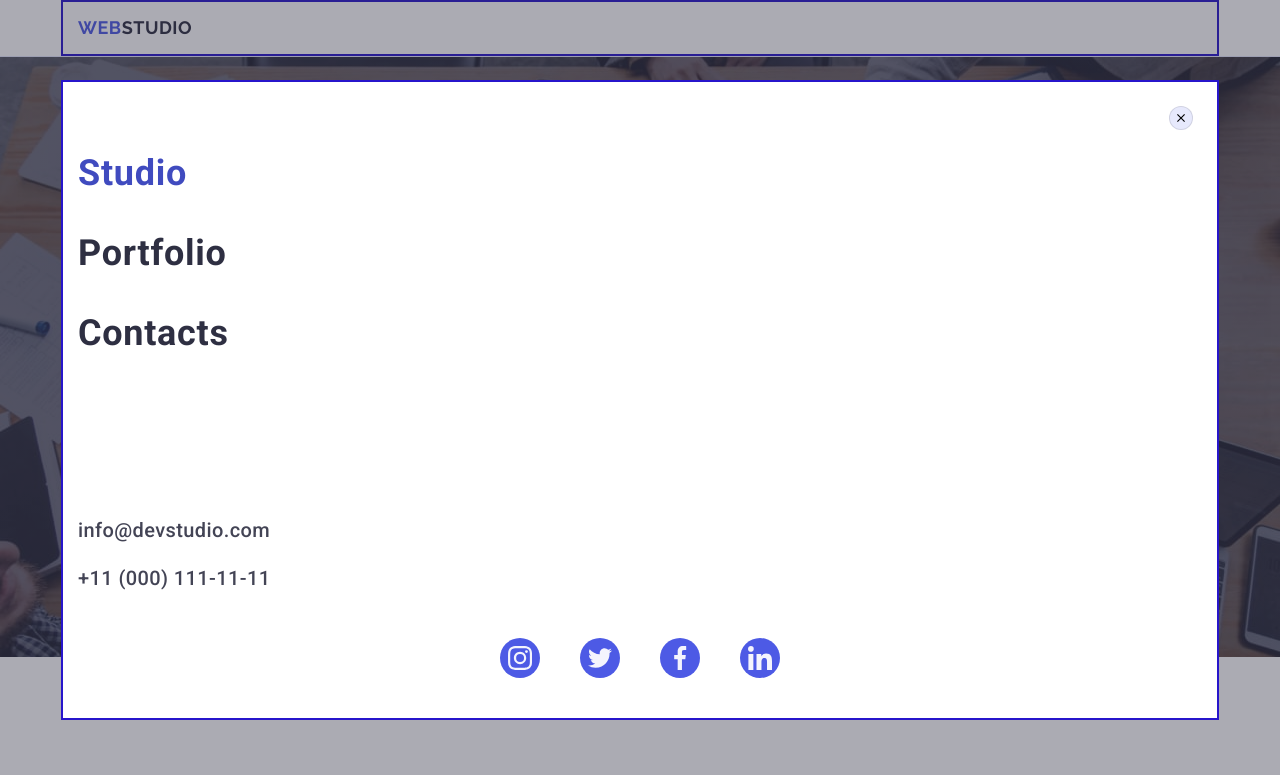
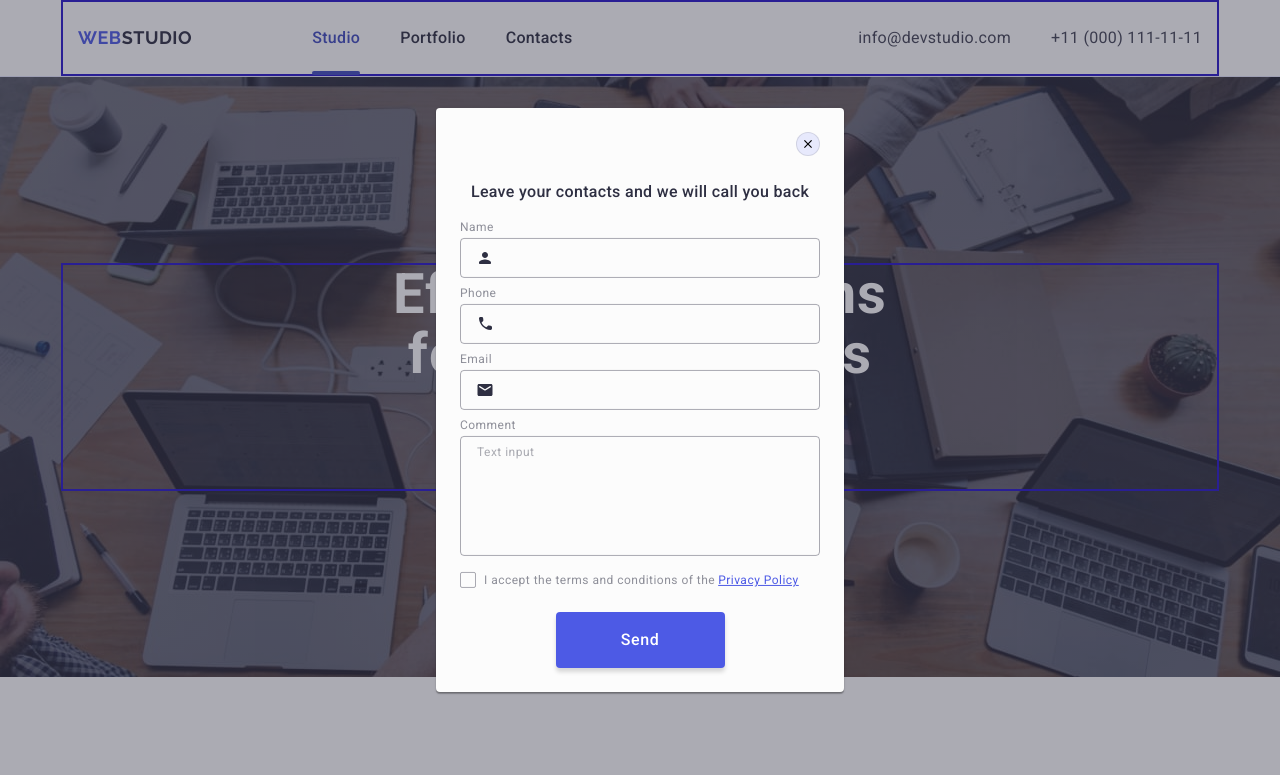
Before and after one commit to ArtVelych/goit-markup-hw-06, a plain HTML site: page index.html in a window 1280 px wide. Shown: the top 775 px of the page. Drawn offline with nearby package versions, Linux system fonts and the light colour scheme.

Commit message:
All the menus and modal were added

```diff
--- a/css/styles.css
+++ b/css/styles.css
@@ -73,7 +73,7 @@ section {
     text-transform: capitalize;
 }
 
-/* .portfolio-cover-text, */
+.portfolio-cover-text,
 .team-text,
 .portfolio-text,
 .page-footer-text {
@@ -98,9 +98,7 @@ section {
 .header-container {
     display: flex;
     justify-content: space-between;
-    height: 56px;
-    /* padding-left: 15px;
-    padding-right: 15px; */
+    padding: 17px 0 17px 0;
 }
 
 .page-nav {
@@ -118,7 +116,6 @@ section {
     letter-spacing: 0.03em;
     text-transform: uppercase;
     padding-left: 0;
-    /* margin-right: 76px; */
 }
 
 .logo-name {
@@ -135,85 +132,11 @@ section {
 
 .page-nav-list {
     display: none;
-    /* display: flex;
-    align-items: center; */
 }
-
-/* .nav-list-link {
-    font-size: 16px;
-    color: #2e2f42;
-    font-weight: 500;
-    line-height: 1.5;
-    letter-spacing: 0.02em;
-    text-transform: capitalize;
-    padding: 24px 0 24px;
-    display: block;
-    transition-property: color;
-    transition-duration: 250ms;
-    transition-timing-function: cubic-bezier(0.4, 0, 0.2, 1);
-} */
-
-/* .nav-items:not(:last-child) {
-    margin-right: 40px;
-}
-
-.page-nav-list .nav-list-link:hover,
-.page-nav-list .nav-list-link:focus {
-    color: #404bbf;
-}
-
-.nav-items {
-    position: relative;
-}
-
-.studio {
-    position: relative;
-    color: #404bbf;
-}
-
-.studio::after {
-    content: '';
-    width: 48px;
-    height: 4px;
-    background: rgba(64, 75, 191, 1);
-    position: absolute;
-    bottom: 0;
-    left: 0;
-    border-radius: 2px;
-    bottom: -1px;
-} */
 
 .address {
     display: none;
 }
-
-/* .address-items {
-    font-style: normal;
-}
-
-.address-links-item {
-    color: #434455;
-    font-size: 16px;
-    line-height: 1.5;
-    letter-spacing: 0.02em;
-    padding: 24px 0 24px;
-    display: block;
-    transition: color 250ms cubic-bezier(0.4, 0, 0.2, 1);
-}
-
-.address-links .address-links-item:hover,
-.address-links .address-links-item:focus {
-    color: #404bbf;
-}
-
-.address-links {
-    display: flex;
-    align-items: center;
-}
-
-.address-items:not(:last-child) {
-    margin-right: 40px;
-} */
 
 /*=============================================*/
 
@@ -722,7 +645,6 @@ section {
     display: flex;
     flex-direction: column;
     justify-content: center;
-    align-items: flex-start;
     gap: 40px;
 }
 
@@ -761,7 +683,6 @@ section {
     display: flex;
     flex-direction: column;
     justify-content: center;
-    align-items: flex-start;
     gap: 24px;
 }
 
@@ -831,15 +752,15 @@ section {
 }
 
 .modal {
-    width: 408px;
-    min-height: 584px;
+    width: 288px;
+    min-height: 623px;
     background-color: #FCFCFC;
     border-radius: 4px;
     position: absolute;
     top: 50%;
     left: 50%;
     transform: translate(-50%, -50%);
-    padding: 72px 24px 24px 24px;
+    padding: 72px 16px 24px;
     box-shadow: 0px 1px 1px rgba(0, 0, 0, 0.14),
     0px 1px 3px rgba(0, 0, 0, 0.12),
     0px 2px 1px rgba(0, 0, 0, 0.2);
@@ -890,7 +811,7 @@ section {
 
 .modal-field {
     margin-bottom: 8px;
-    max-width: 360px;
+    max-width: 256px;
 }
 
 .modal-label {
@@ -919,7 +840,7 @@ section {
     letter-spacing: 0.03em;
     border-radius: 4px;
     border: 1px solid rgba(46, 47, 66, 0.4);
-    padding-left: 38px;
+    padding-left: 34px;
     padding-right: 16px;
     background-color: transparent;
     outline: transparent;
@@ -974,12 +895,13 @@ section {
     color:rgba(46, 47, 66, 0.40);    font-size: 12px;
     font-style: normal;
     font-weight: 400;
-    line-height: 1.1;
-    letter-spacing: 0.03em;
+    line-height: 1.17;
+    letter-spacing: 0.04em;
 }
 
 .privacy-policy {
-    max-width: 360px;
+    width: 100%;
+    max-height: 31px;
     margin-bottom: 24px;
 }
 
@@ -1004,12 +926,18 @@ section {
     line-height: 1.17;
     letter-spacing: 0.04em;
     flex-shrink: 0;
+    display: flex;
+    align-items: center;
+    justify-content: flex-start;
+    flex-wrap: wrap;
 }
 
 .policy-text .modal-policy-link {
     text-decoration: underline;
     color: #4D5AE5;
-    line-height: 1;
+    display: block;
+    margin-left: 24px;
+
 }
 
 .policy-text-tick {
@@ -1019,11 +947,11 @@ section {
     border-radius: 2px;
     transition: background-color 250ms cubic-bezier(0.4, 0, 0.2, 1), border 250ms cubic-bezier(0.4, 0, 0.2, 1), fill 250ms cubic-bezier(0.4, 0, 0.2, 1);
     display: inline-flex;
-    flex-direction: row-reverse;
     align-items: center;
     justify-content: center;
     fill: transparent;
     margin-right: 8px;
+    flex-shrink: 0;
 }
 
 .user-privacy:checked+.policy-text>.policy-text-tick {
@@ -1035,9 +963,9 @@ section {
 .modal-form-button {
     display: block;
     margin: 0 auto;
-    min-width: 165px;
-    height: 40px;
-    padding: 8px 24px;
+    min-width: 169px;
+    height: 56px;
+    padding: 16px 32px;
     border-radius: 4px;
     color: #FFF;
     font-size: 16px;
@@ -1069,7 +997,113 @@ section {
         border: 2px solid rgb(0, 255, 34);
     }
 
-/*=============================================*/
+/*====================================*/
+
+/*========= MENU SECTION =============*/
+
+    .backdrop-menu {
+        display: none;
+    }
+
+    .backdrop-menu.is-open {
+        display: none;
+    }
+
+    .header-container {
+        padding: 0;
+    }
+
+    .mobile-menu-button {
+        display: none;
+    }
+
+    .page-nav {
+        gap: 120px;
+        /* gap: 76px; */
+    }
+
+    .page-nav-list {
+        display: flex;
+        align-items: center;
+        justify-content: center;
+        gap: 40px;
+    }
+
+    .nav-list-link {
+        font-size: 16px;
+        color: #2e2f42;
+        font-weight: 500;
+        line-height: 1.5;
+        letter-spacing: 0.02em;
+        text-transform: capitalize;
+        padding: 24px 0 24px;
+        display: block;
+        transition-property: color;
+        transition-duration: 250ms;
+        transition-timing-function: cubic-bezier(0.4, 0, 0.2, 1);
+    }
+
+    .page-nav-list .nav-list-link:hover,
+    .page-nav-list .nav-list-link:focus {
+        color: #404bbf;
+    }
+
+    .nav-items {
+        position: relative;
+    }
+
+    .studio {
+        position: relative;
+        color: #404bbf;
+    }
+
+    .studio::after {
+        content: '';
+        width: 48px;
+        height: 4px;
+        background: rgba(64, 75, 191, 1);
+        position: absolute;
+        left: 0;
+        border-radius: 2px;
+        bottom: -1px;
+    }
+
+    .address {
+        display: contents;
+    }
+
+    .address-links {
+        display: flex;
+        flex-direction: column;
+        align-items: center;
+        justify-content: center;
+        gap: 12px;
+    }
+
+
+
+    .address-links-item {
+        color: #434455;
+        font-size: 12px;
+        font-style: normal;
+        font-weight: 400;
+        line-height: 1.17;
+        letter-spacing: 0.04em;
+        transition: color 250ms cubic-bezier(0.4, 0, 0.2, 1);
+    }
+
+    .address-items {
+        display: flex;
+        align-items: center;
+        justify-content: center;
+    }
+
+    .address-links .address-links-item:hover,
+    .address-links .address-links-item:focus {
+        color: #404bbf;
+    }
+
+/*====================================*/
 
 /*================= MAIN BODY ===============*/
 
@@ -1151,7 +1185,6 @@ section {
 
 /*================= FOOTER =================*/
 
-
     .footer-container {
         min-width: 456px;
         padding-left: 108px;
@@ -1200,7 +1233,33 @@ section {
         width: 264px;
     }
 
+/*=============== Modal Window ====================*/
+
+    .modal {
+        width: 408px;
+        min-height: 584px;
+        padding: 72px 24px 24px 24px;
+    }
+
+    .modal-field {
+        max-width: 360px;
+    }
+
+    .modal-input {
+        padding-left: 38px;
+    }
+
+    .policy-text .modal-policy-link {
+        margin-left: 3px;
+    }
+
 }
+
+/*=========================================*/
+/*=========================================*/
+/*=========================================*/
+/*=========================================*/
+/*=========================================*/
 
 @media screen and (min-width: 1158px) {
 
@@ -1216,6 +1275,27 @@ section {
     }
 
     /*=============================================*/
+
+    /*=============== HEADER ===================*/
+
+    .header-container {
+        padding-left: 15px;
+        padding-right: 15px;
+    }
+
+    .address-links {
+        flex-direction: row;
+        gap: 40px;
+    }
+
+    .address-links-item {
+        font-size: 16px;
+        line-height: 1.5;
+        letter-spacing: 0.32px;
+        letter-spacing: 0.02em;
+    }
+
+    /*=================================*/
 
     /*================= MAIN BODY ===============*/
 
@@ -1324,4 +1404,8 @@ section {
         color: rgba(255, 255, 255, 1);
     }
 
+/*=================--====================*/
+
+/*=============== Modal Window =============*/
+
 }
--- a/index.html
+++ b/index.html
@@ -39,7 +39,7 @@
             </button>
         </div>
 
-        <div class="backdrop-menu is-open">
+        <div class="backdrop-menu">
             <div class="container mobile-menu-container">
                 <button class="backdrop-menu-button" type="button">
                     <svg class="backdrop-mobile-icon" width="8" height="8">
@@ -468,7 +468,7 @@
         </div>
     </footer>
 
-    <div class="backdrop">
+    <div class="backdrop is-open">
         <div class="modal">
             <button type="button" class="modal-button">
                 <svg class="modal-button-icon" width="8" height="8">
```
